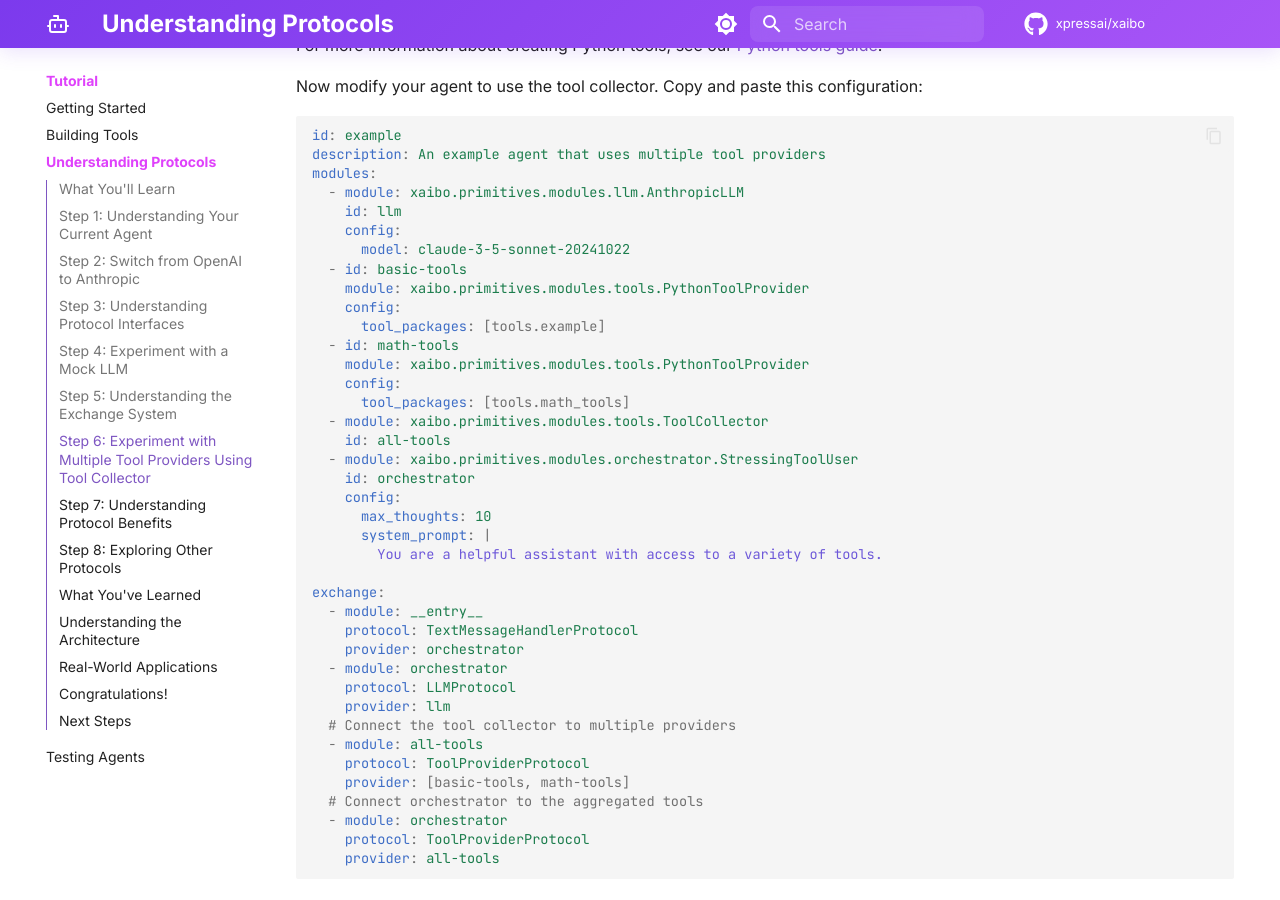
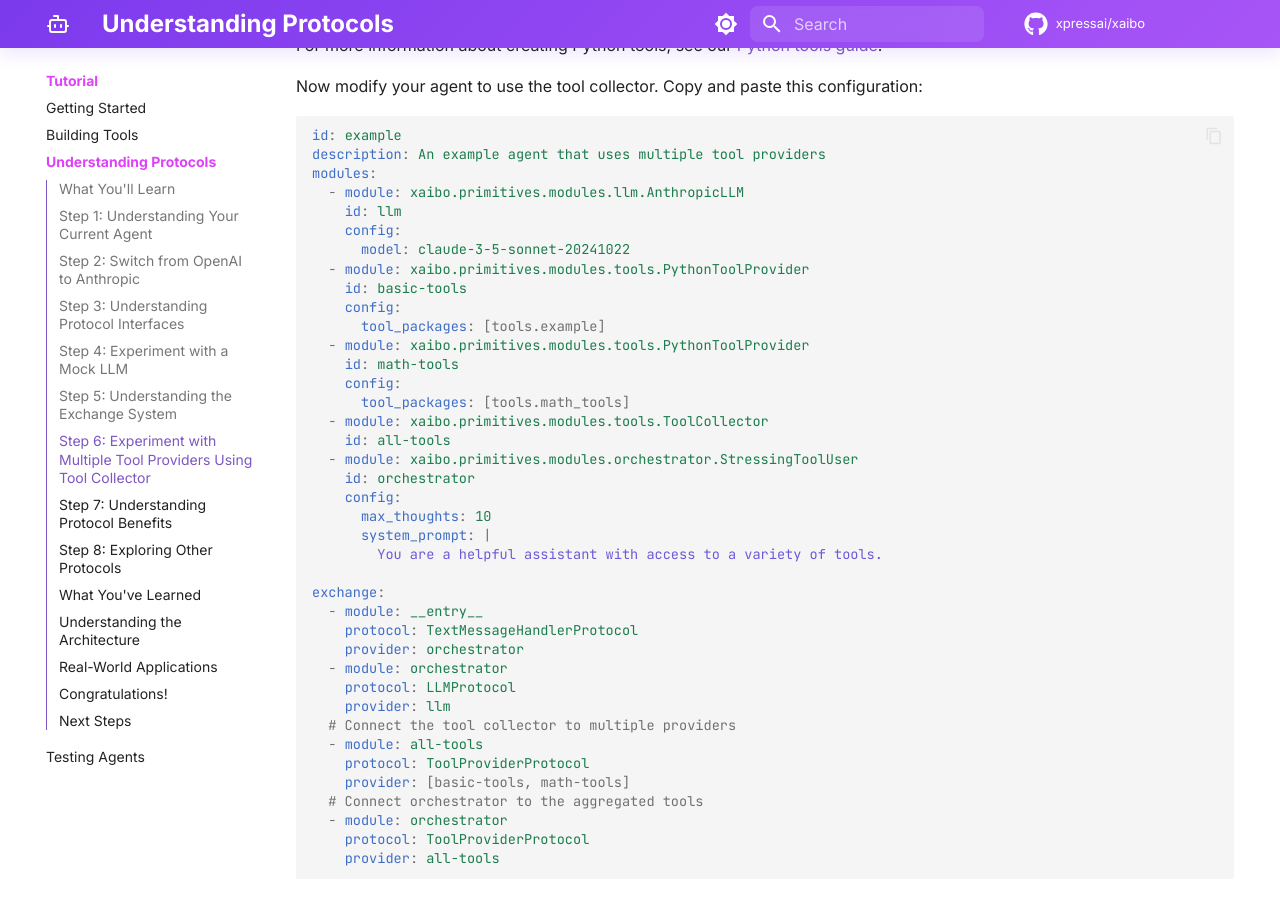
Before and after one commit to XpressAI/xaibo, an MkDocs documentation site: the page built from docs/tutorial/understanding-protocols.md, in a window 1280 px wide and 900 px high, scrolled down 5743 px. Built offline with MkDocs 1.6.1 and Material for MkDocs 9.7.7, drawn with Linux system fonts in a browser that asks for light colours; comment, search, counter and statistics services are not loaded; some of the changed text lies outside the part shown.

```diff
--- a/docs/tutorial/understanding-protocols.md
+++ b/docs/tutorial/understanding-protocols.md
@@ -28,8 +28,8 @@ modules:
     id: llm
     config:
       model: gpt-4.1-nano
-  - id: python-tools
-    module: xaibo.primitives.modules.tools.PythonToolProvider
+  - module: xaibo.primitives.modules.tools.PythonToolProvider
+    id: python-tools
     config:
       tool_packages: [tools.example]
   - module: xaibo.primitives.modules.orchestrator.StressingToolUser
@@ -142,8 +142,8 @@ modules:
               arguments: {}
         # Second response: Respond after tool execution
         - content: "Based on the tool result, I can see the current time. The mock LLM is working perfectly with tools!"
-  - id: python-tools
-    module: xaibo.primitives.modules.tools.PythonToolProvider
+  - module: xaibo.primitives.modules.tools.PythonToolProvider
+    id: python-tools
     config:
       tool_packages: [tools.example]
   - module: xaibo.primitives.modules.orchestrator.StressingToolUser
@@ -197,8 +197,8 @@ modules:
     id: llm
     config:
       model: claude-3-5-sonnet-20241022
-  - id: python-tools
-    module: xaibo.primitives.modules.tools.PythonToolProvider
+  - module: xaibo.primitives.modules.tools.PythonToolProvider
+    id: python-tools
     config:
       tool_packages: [tools.example]
   - module: xaibo.primitives.modules.orchestrator.StressingToolUser
@@ -275,12 +275,12 @@ modules:
     id: llm
     config:
       model: claude-3-5-sonnet-20241022
-  - id: basic-tools
-    module: xaibo.primitives.modules.tools.PythonToolProvider
+  - module: xaibo.primitives.modules.tools.PythonToolProvider
+    id: basic-tools
     config:
       tool_packages: [tools.example]
-  - id: math-tools
-    module: xaibo.primitives.modules.tools.PythonToolProvider
+  - module: xaibo.primitives.modules.tools.PythonToolProvider
+    id: math-tools
     config:
       tool_packages: [tools.math_tools]
   - module: xaibo.primitives.modules.tools.ToolCollector
@@ -461,16 +461,22 @@ Now that you understand the fundamentals, explore:
 
 - **[Testing Agents](testing-agents.md)**: Learn to test your agents with dependency injection and event capture
 - **[How-to Guides](../how-to/index.md)**: Practical solutions for specific tasks
-  - [Switch LLM Providers](../how-to/llm/switch-providers.md)
-  - [Python Tools](../how-to/tools/python-tools.md)
-  - [MCP Tools](../how-to/tools/mcp-tools.md)
+
+    - [Switch LLM Providers](../how-to/llm/switch-providers.md)
+    - [Python Tools](../how-to/tools/python-tools.md)
+    - [MCP Tools](../how-to/tools/mcp-tools.md)
+
 - **[Reference Documentation](../reference/index.md)**: Detailed API and configuration reference
-  - [Protocols Overview](../reference/protocols/index.md)
-  - [Module Reference](../reference/modules/llm.md)
+
+    - [Protocols Overview](../reference/protocols/index.md)
+    - [Module Reference](../reference/modules/llm.md)
+
 - **[Architecture Explanations](../explanation/index.md)**: Deep dives into design concepts
-  - [Protocol Architecture](../explanation/architecture/protocols.md)
-  - [Exchange System](../explanation/concepts/exchange-system.md)
-  - [Modularity Design](../explanation/design/modularity.md)
+
+    - [Protocol Architecture](../explanation/architecture/protocols.md)
+    - [Exchange System](../explanation/concepts/exchange-system.md)
+    - [Modularity Design](../explanation/design/modularity.md)
+
 - **[Examples](https://github.com/xpressai/xaibo/tree/main/examples)**: Real-world agent implementations
 
 Ready to build something amazing with Xaibo? The framework's modular architecture gives you the flexibility to create agents that fit your exact needs!
```
Also changed, not shown: docs/tutorial/getting-started.md (+3 -3 lines), 1 other file.
